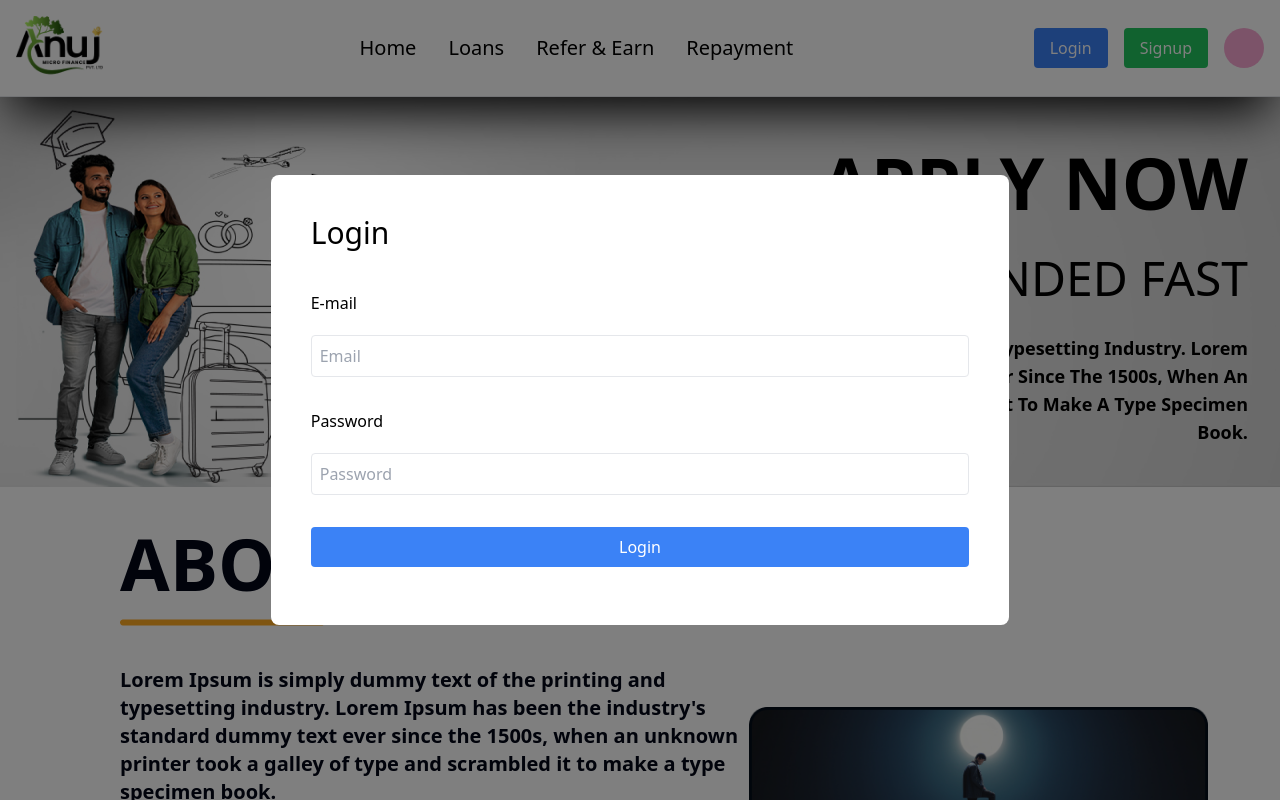
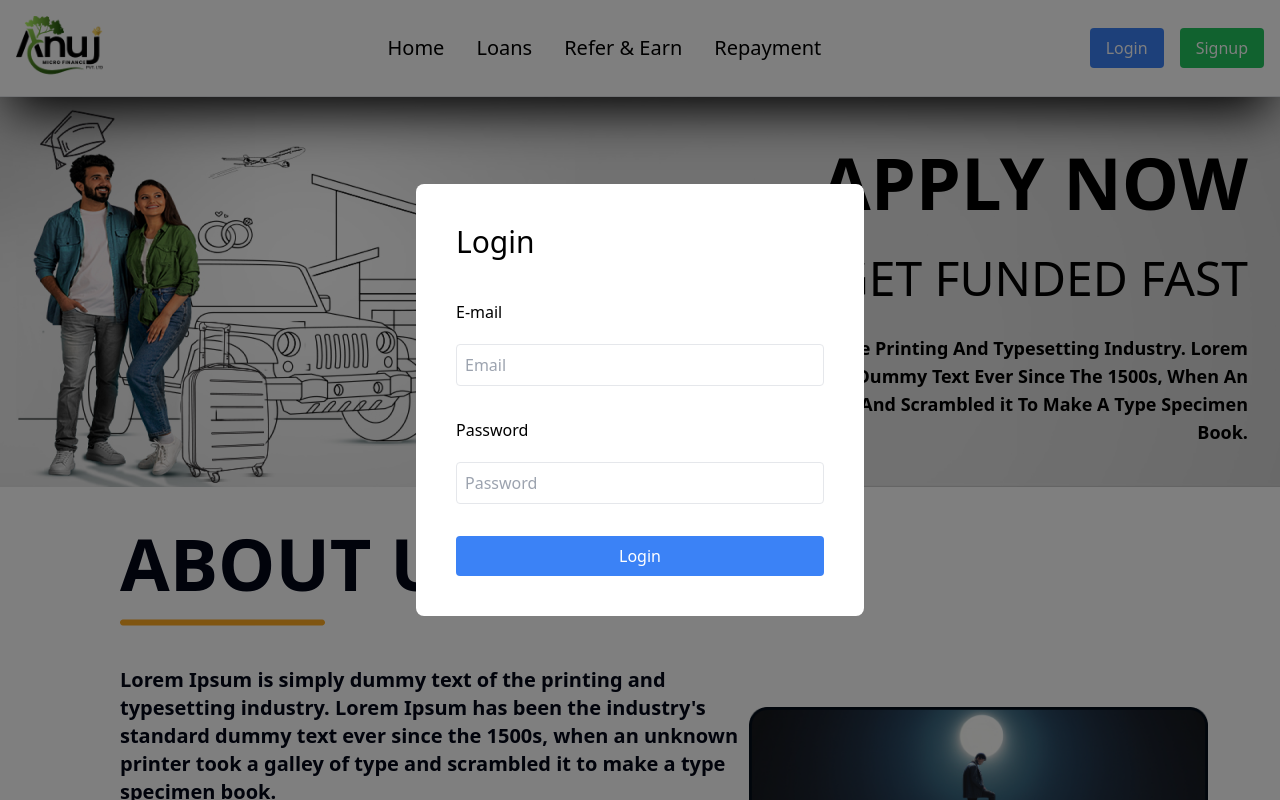
Before and after one commit to bleatingchef/Micro_finance, a React (Vite) app: page / in a window 1280 px wide. Both pictures are taken after a click on the button "Login". Shown: the top 800 px of the page. Built offline with nearby package versions, Linux system fonts and the light colour scheme.

Commit message:
responsive the login and signup

```diff
--- a/src/Components/Navbar.jsx
+++ b/src/Components/Navbar.jsx
@@ -92,7 +92,7 @@ const Navbar = () => {
           >
             Signup
           </button>
-          <div className="w-10 h-10 bg-pink-300 rounded-full cursor-pointer"></div>
+          {/* <div className="w-10 h-10 bg-pink-300 rounded-full cursor-pointer"></div> */}
         </div>
       </div>
 
@@ -117,6 +117,24 @@ const Navbar = () => {
             <NavLink to='/repay' onClick={toggleMobileMenu}>
               <li className="text-black cursor-pointer text-xl hover:text-gray-700">Repayment</li>
             </NavLink>
+            <button
+              className="w-60 bg-blue-500  text-white py-2 rounded"
+              onClick={() => {
+                toggleMobileMenu();
+                openPopup('login');
+              }}
+            >
+              Login
+            </button>
+            <button
+              className="w-60 bg-green-500 text-white py-2 rounded"
+              onClick={() => {
+                toggleMobileMenu();
+                openPopup('signup');
+              }}
+            >
+              Signup
+            </button>
           </ul>
         </div>
       )}
@@ -127,8 +145,7 @@ const Navbar = () => {
           onClick={closePopup}
         >
           <div
-            className="bg-white p-10 h-96 rounded-lg w-3xl"
-            style={{ height: "450px" }}
+            className="bg-white p-10 rounded-lg w-full max-w-md"
             onClick={(e) => e.stopPropagation()} // Prevent closing when clicking inside the popup
           >
             {popupType === 'login' && (
@@ -153,7 +170,7 @@ const Navbar = () => {
             )}
             {popupType === 'signup' && (
               <>
-                <h2 className="text-3xl mb-6">Signup</h2>
+                <h2 className="text-3xl  mb-6">Signup</h2>
                 <label htmlFor="username">Username</label>
                 <input
                   type="text"
```
